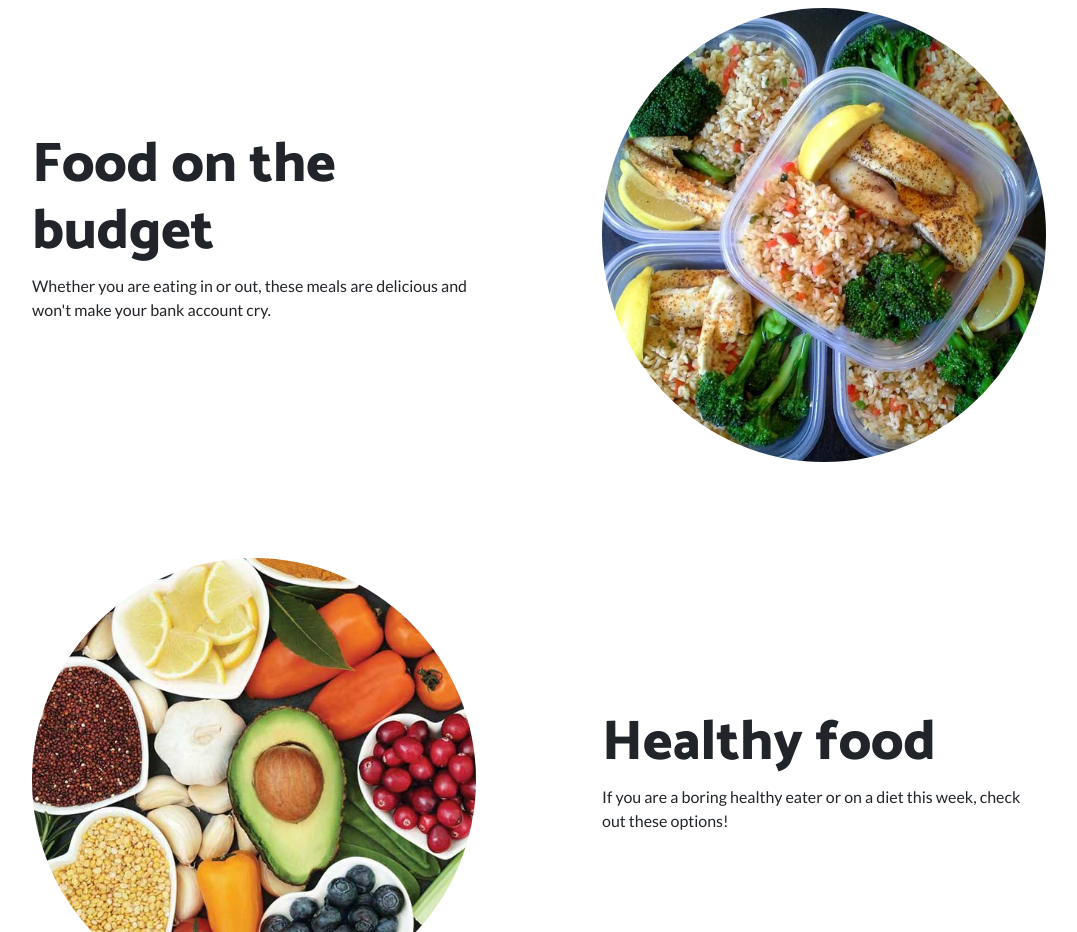
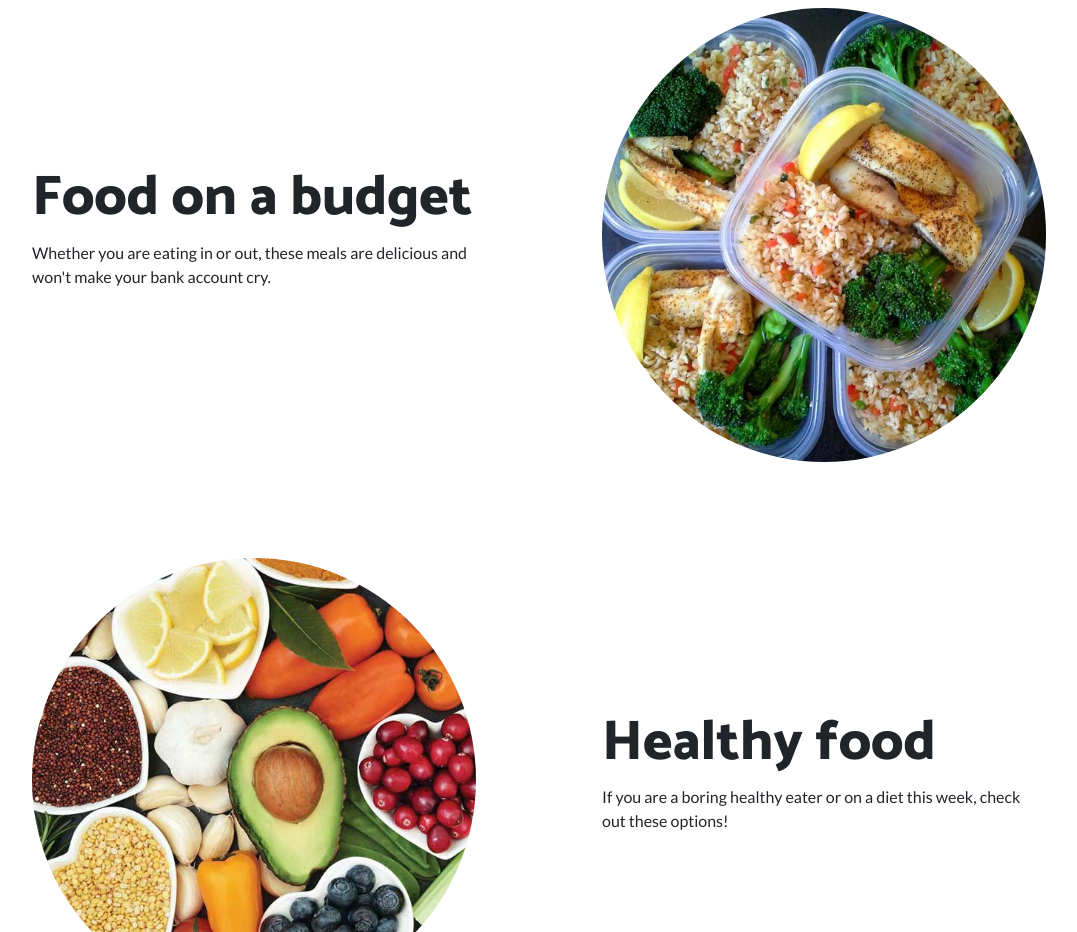
Before and after one commit to alino4kad/food_confusion, a website: page index.html in a window 1280 px wide. Shown: the part 880-1812 px from the top of the page, without its empty margins (101-1178 px from the left). Drawn offline with Linux system fonts and the light colour scheme.

Commit message:
Main page

```diff
--- a/index.html
+++ b/index.html
@@ -70,7 +70,7 @@
         </div>
         <div class="col-lg-6 order-lg-1">
           <div class="p-5">
-            <h2 class="display-4">Food on the budget</h2>
+            <h2 class="display-4">Food on a budget</h2>
             <a href="/Users/admin/Desktop/food_confusion/budget.html"></a>
             <p>Whether you are eating in or out, these meals are delicious and won't make your bank account cry.</p>
           </div>
```
